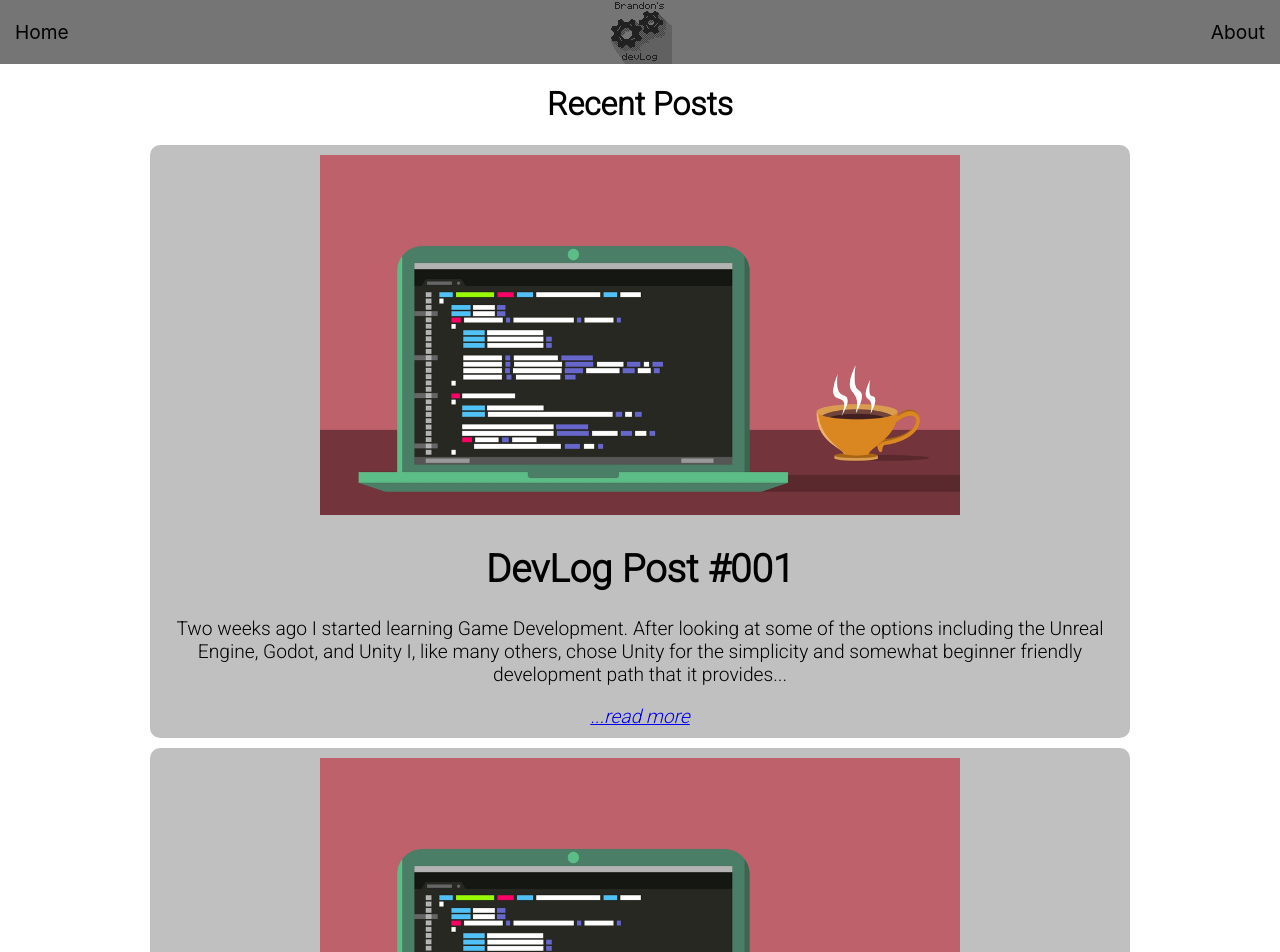
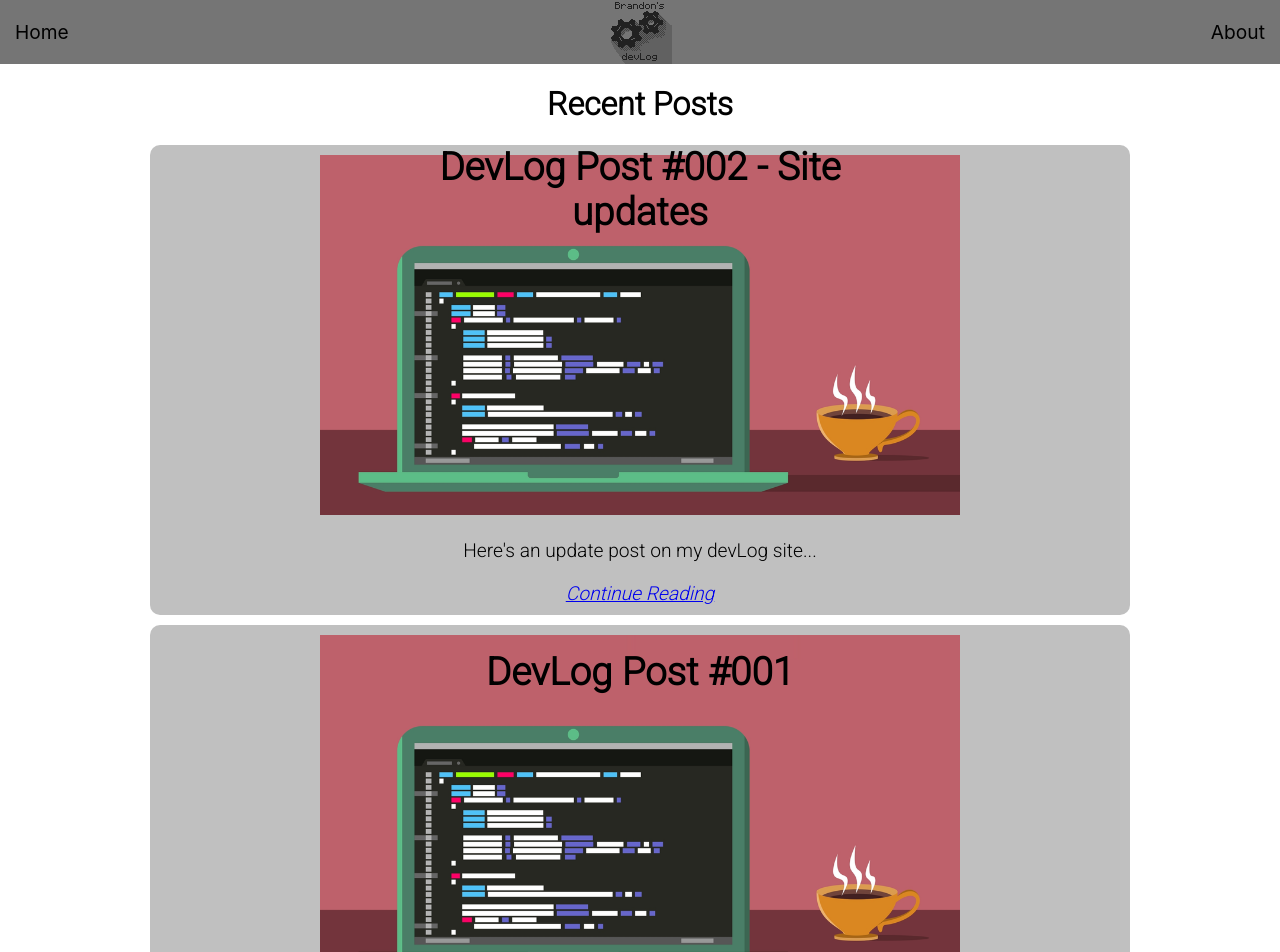
Before and after one commit to Brandon205/devlog-site, a React (Create React App) app: page / in a window 1280 px wide. Shown: the top 952 px of the page. Built offline with nearby package versions, Linux system fonts and the light colour scheme.

Commit message:
Style adjustments

```diff
--- a/src/App.css
+++ b/src/App.css
@@ -24,6 +24,14 @@ a {
   border-radius: 10px;
   width: 75vw;
   margin-bottom: 10px;
+  position: relative;
+}
+
+.post-name {
+  position: absolute;
+  top: 4%;
+  left: 50%;
+  transform: translate(-50%, -50%);
 }
 
 .post-single {
@@ -49,3 +57,7 @@ a {
   align-items: center;
   font-size: larger;
 }
+
+.header-link:hover {
+  color: #212121;
+}
--- a/src/Posts.js
+++ b/src/Posts.js
@@ -9,9 +9,9 @@ export default function Posts() {
         content = data.posts.map((post, id) =>
             <div className="post-bkg" key={id}>
                 <img src={defaultImage} alt="image of code" className="snippet-img" />
-                <h1>{post.postName}</h1>
-                <p>{post.snippet + ".."}</p>
-                <Link to={"/post?" + post.postId} className="read-more">...read more</Link>
+                <h1 className="post-name">{post.postName}</h1>
+                <p className="post-snippet">{post.snippet + ".."}</p>
+                <Link to={"/post?" + post.postId} className="read-more">Continue Reading</Link>
             </div>
         )
     }
--- a/src/assets/posts.json
+++ b/src/assets/posts.json
@@ -1,18 +1,18 @@
 {
     "posts": [
+        {
+            "postName": "DevLog Post #002 - Site updates",
+            "postId": 1,
+            "postImage": "defaultImage",
+            "snippet": "Here's an update post on my devLog site.",
+            "content": "After working for about 2 hours I needed to create another post to have more content, this one might be deleted soon though."
+        },
         {
             "postName": "DevLog Post #001",
             "postId": 0,
             "postImage": "defaultImage",
             "snippet": "Two weeks ago I started learning Game Development. After looking at some of the options including the Unreal Engine, Godot, and Unity I, like many others, chose Unity for the simplicity and somewhat beginner friendly development path that it provides.",
             "content": "Since then I learned Blender for 3D modelling and have watched countless hours of videos from content creators like [Brackeys](https://www.youtube.com/channel/UCYbK_tjZ2OrIZFBvU6CCMiA) and [Blender Guru](https://www.youtube.com/channel/UCOKHwx1VCdgnxwbjyb9Iu1g) along with a few others who have taught me most of what I know now. I've even been watching [Dani](https://www.youtube.com/channel/UCIabPXjvT5BVTxRDPCBBOOQ) for entertainment that is also related to game development. Just today I decided that I needed to update some of the sites that I have had on my resume for a while now, especially since recently the databases have been shut down by Heroku. It wouldn't be the worst idea to go back and rework and update them to work again, but the ideas I came up with back then weren't the greatest anyways so making something like this DevLog site that you're reading now seemed like a better idea. It's also pretty cliche to create a \"blog\" like site as a developer, so I went on to create that. Anyways I'm creating this first post after getting the basic posts working by just grabbing data from a JSON file that I've manually made so the next post will be once it actually looks like a website."
-        },
-        {
-            "postName": "DevLog Post #002 - Site updates",
-            "postId": 1,
-            "postImage": "defaultImage",
-            "snippet": "Here's an update post on my devLog site.",
-            "content": "After working for about 2 hours I needed to create another post to have more content, this one might be deleted soon though."
         }
     ]
 }
```
